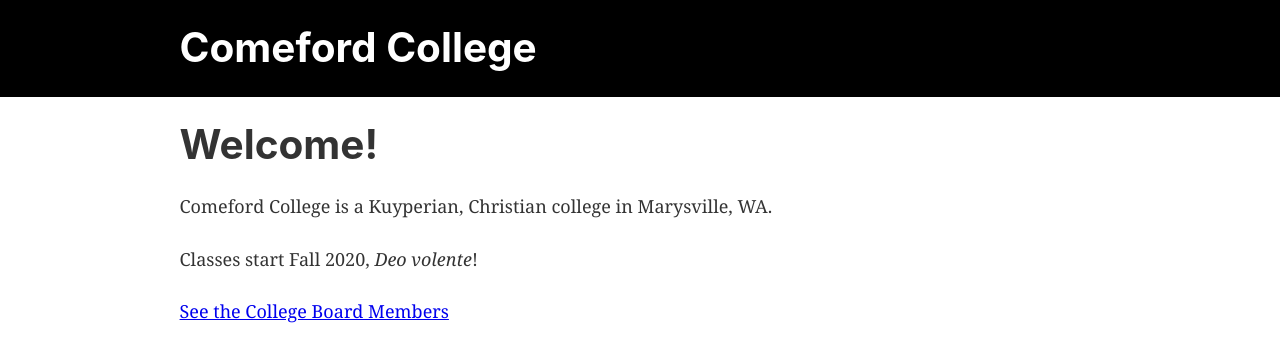
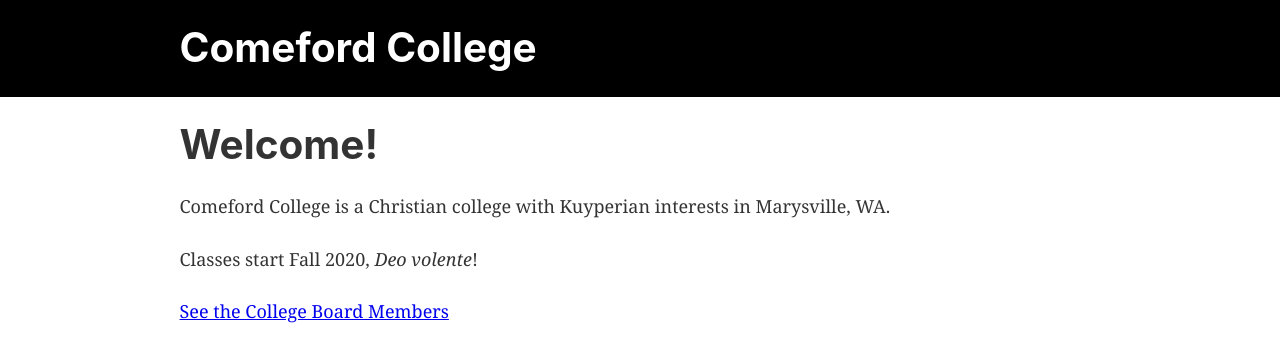
Before and after one commit to tohuvabohu/comeford, a Gatsby site: page / in a window 1280 px wide. Built offline with nearby package versions, Linux system fonts and the light colour scheme; Gatsby itself is replaced by a stand-in of ours.

Commit message:
attempt to push a change

```diff
--- a/src/pages/index.js
+++ b/src/pages/index.js
@@ -8,7 +8,7 @@ const IndexPage = () => (
   <Layout>
     <SEO title="Home" />
     <h1>Welcome!</h1>
-    <p>Comeford College is a Kuyperian, Christian college in Marysville, WA.</p>
+    <p>Comeford College is a Christian college with Kuyperian interests in Marysville, WA.</p>
     <p>Classes start Fall 2020, <em>Deo volente</em>!</p>
     <Link to="/board/">See the College Board Members</Link>
   </Layout>
```
